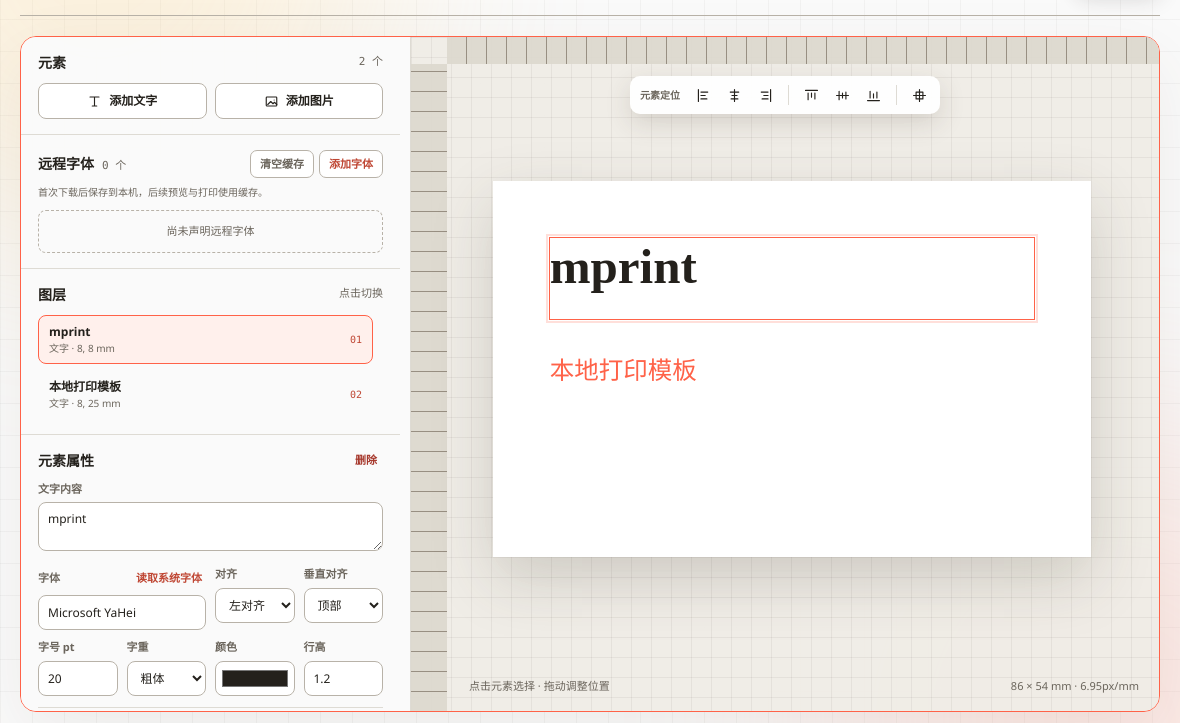
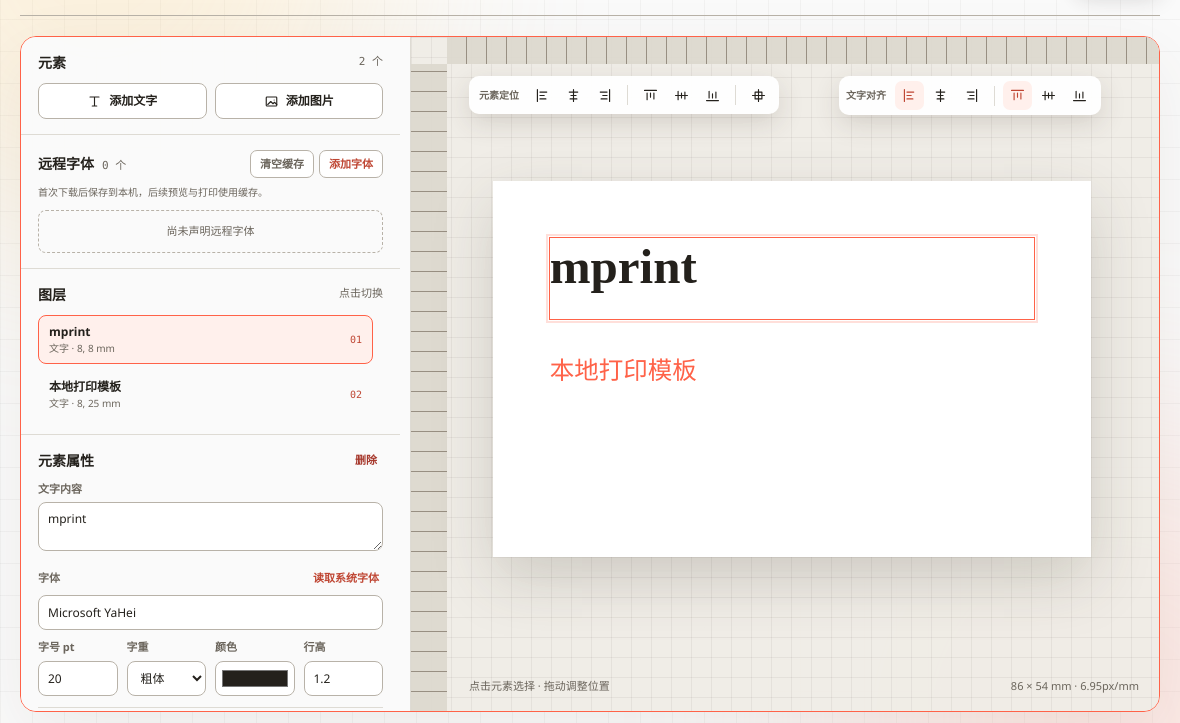
Before and after one commit to yulin96/mprint, an Electron app: page resources/editor/index.html in a window 1180 px wide. Shown: the part 77-800 px from the top of the page. Drawn offline with Linux system fonts and the light colour scheme; files that its build step writes are made by us from their sources.

Commit message:
feat: 添加文字对齐工具栏，支持水平和垂直对齐选项

```diff
--- a/resources/editor/editor.css
+++ b/resources/editor/editor.css
@@ -21,10 +21,6 @@
   --dropdown-pre-scale: 0.97;
   --dropdown-closing-scale: 0.99;
   --dropdown-ease: cubic-bezier(0.22, 1, 0.36, 1);
-  --acc-expand: 250ms;
-  --acc-collapse: 250ms;
-  --acc-chevron: 250ms;
-  --acc-ease: cubic-bezier(0.22, 1, 0.36, 1);
   font-family: 'Microsoft YaHei UI', 'PingFang SC', 'Segoe UI', sans-serif;
 }
 
@@ -87,7 +83,7 @@ button {
 .delete-button,
 .element-item,
 .canvas-toolbar button,
-.t-acc-head {
+.text-align-toolbar button {
   transition:
     color var(--duration-quick) var(--ease-smooth-out),
     border-color var(--duration-quick) var(--ease-smooth-out),
@@ -545,7 +541,7 @@ h1 {
   grid-column: 1 / -1;
 }
 .font-field {
-  grid-column: span 2;
+  grid-column: 1 / -1;
 }
 .field-heading {
   display: flex;
@@ -713,90 +709,18 @@ h1 {
   padding-top: 10px;
   border-top: 1px solid var(--line);
 }
-.advanced-properties .t-acc-head {
+.geometry-heading {
   display: flex;
   align-items: center;
+  justify-content: space-between;
   gap: 12px;
-  width: 100%;
-  padding: 0;
-  border: 0;
-  background: transparent;
-  cursor: pointer;
   font-size: 12px;
-  font-weight: 700;
-  text-align: left;
 }
-.advanced-properties .t-acc-head:hover {
-  color: var(--coral-dark);
-}
-.advanced-properties-meta {
-  margin-left: auto;
+.geometry-heading span {
   color: var(--muted);
   font-family: Consolas, monospace;
   font-size: 10px;
   font-weight: 400;
-}
-.t-acc-chevron svg {
-  width: 14px;
-  fill: none;
-  stroke: currentColor;
-  stroke-linecap: round;
-  stroke-linejoin: round;
-  stroke-width: 1.5;
-}
-
-/* grid-template-rows 0fr → 1fr gives a clean height animation
-   with no JS measurement; the inner element clips overflow. */
-.t-acc-panel {
-  display: grid;
-  grid-template-rows: 0fr;
-  transition: grid-template-rows var(--acc-collapse) var(--acc-ease);
-}
-.t-acc[data-open='true'] .t-acc-panel {
-  grid-template-rows: 1fr;
-  transition: grid-template-rows var(--acc-expand) var(--acc-ease);
-}
-.t-acc-panel-inner {
-  overflow: hidden;
-  opacity: 0;
-  filter: blur(2px);
-  transition:
-    opacity var(--acc-collapse) var(--acc-ease),
-    filter var(--acc-collapse) var(--acc-ease);
-}
-.t-acc[data-open='true'] .t-acc-panel-inner {
-  opacity: 1;
-  filter: blur(0);
-  transition:
-    opacity var(--acc-expand) var(--acc-ease),
-    filter var(--acc-expand) var(--acc-ease);
-}
-/* Flip the chevron vertically to turn the "v" into a "^".
-   scaleY(-1) about the centre passes through a flat line at
-   the midpoint (same look as a `d:` path morph) but animates
-   in every browser, unlike CSS `d:` morphing (Chromium only).
-   The chevron path is symmetric about the 16x16 viewBox
-   centre, so the flip lands exactly on the "^"; non-scaling
-   -stroke keeps the stroke width constant through the flip. */
-.t-acc-chevron {
-  display: inline-flex;
-  transform: scaleY(1);
-  transform-origin: center;
-  transition: transform var(--acc-chevron) var(--acc-ease);
-}
-.t-acc-chevron path {
-  vector-effect: non-scaling-stroke;
-}
-.t-acc[data-open='true'] .t-acc-chevron {
-  transform: scaleY(-1);
-}
-
-@media (prefers-reduced-motion: reduce) {
-  .t-acc-panel,
-  .t-acc-panel-inner,
-  .t-acc-chevron {
-    transition: none !important;
-  }
 }
 .geometry-grid {
   grid-template-columns: repeat(4, minmax(0, 1fr));
@@ -820,7 +744,7 @@ h1 {
   position: absolute;
   z-index: 10;
   top: 39px;
-  left: 50%;
+  left: 58px;
   display: flex;
   align-items: center;
   gap: 6px;
@@ -829,10 +753,49 @@ h1 {
   border-radius: 10px;
   background: rgba(255, 255, 255, 0.94);
   box-shadow: 0 9px 26px rgba(67, 58, 46, 0.16);
-  transform: translateX(-50%);
 }
 .canvas-toolbar[hidden] {
   display: none;
+}
+.text-align-toolbar {
+  position: absolute;
+  z-index: 10;
+  top: 39px;
+  right: 58px;
+  display: flex;
+  align-items: center;
+  gap: 6px;
+  min-height: 38px;
+  padding: 5px 7px;
+  border-radius: 10px;
+  background: rgba(255, 255, 255, 0.94);
+  box-shadow: 0 9px 26px rgba(67, 58, 46, 0.16);
+}
+.text-align-toolbar[hidden] {
+  display: none;
+}
+.text-align-toolbar > span {
+  margin-right: 3px;
+  color: var(--muted);
+  font-size: 10px;
+  font-weight: 700;
+  white-space: nowrap;
+}
+.text-align-toolbar button {
+  display: grid;
+  width: 29px;
+  height: 29px;
+  padding: 0;
+  border: 0;
+  border-radius: 7px;
+  background: transparent;
+  cursor: pointer;
+  place-items: center;
+}
+.text-align-toolbar button:hover,
+.text-align-toolbar button.is-active {
+  background: var(--coral-soft);
+  color: var(--coral-dark);
 }
 .canvas-toolbar > span {
   margin-right: 3px;
@@ -860,7 +823,8 @@ h1 {
   background: var(--coral-soft);
   color: var(--coral-dark);
 }
-.canvas-toolbar svg {
+.canvas-toolbar svg,
+.text-align-toolbar svg {
   width: 17px;
   fill: none;
   stroke: currentColor;
@@ -953,6 +917,12 @@ h1 {
   }
 }
 
+@media (max-width: 1120px) {
+  .text-align-toolbar {
+    top: 84px;
+  }
+}
+
 @media (max-height: 680px) {
   body {
     overflow-y: auto;
@@ -977,7 +947,7 @@ h1 {
   .delete-button,
   .element-item,
   .canvas-toolbar button,
-  .t-acc-head {
+  .text-align-toolbar button {
     transition: none !important;
   }
 }
--- a/resources/editor/editor.js
+++ b/resources/editor/editor.js
@@ -70,6 +70,9 @@ const paperControl = byId('paperControl')
 const paperSettingsButton = byId('paperSettingsButton')
 const paperPopover = byId('paperPopover')
 const canvasToolbar = byId('canvasToolbar')
+const textAlignToolbar = byId('textAlignToolbar')
+const textAlignButtons = Array.from(document.querySelectorAll('[data-text-align]'))
+const verticalAlignButtons = Array.from(document.querySelectorAll('[data-vertical-align]'))
 const elementList = byId('elementList')
 const elementCount = byId('elementCount')
 const remoteFontList = byId('remoteFontList')
@@ -552,25 +555,6 @@ function renderProperties() {
         wide: true
       }),
       fontControl(item),
-      control('对齐', item.align || 'left', (value) => updateSelected('align', value), {
-        choices: [
-          ['left', '左对齐'],
-          ['center', '居中'],
-          ['right', '右对齐']
-        ]
-      }),
-      control(
-        '垂直对齐',
-        item.verticalAlign || 'top',
-        (value) => updateSelected('verticalAlign', value),
-        {
-          choices: [
-            ['top', '顶部'],
-            ['middle', '居中'],
-            ['bottom', '底部']
-          ]
-        }
-      ),
       control(
         '字号 pt',
         item.fontSizePt || 12,
@@ -612,23 +596,15 @@ function renderProperties() {
     )
   }
 
-  const accordion = document.createElement('div')
-  accordion.className = 'advanced-properties t-acc'
-  accordion.dataset.open = 'false'
-  const summary = document.createElement('button')
-  summary.type = 'button'
-  summary.className = 't-acc-head'
-  summary.setAttribute('aria-expanded', 'false')
-  const summaryTitle = document.createElement('strong')
-  summaryTitle.textContent = '位置与尺寸'
-  const summaryMeta = document.createElement('span')
-  summaryMeta.className = 'advanced-properties-meta'
-  summaryMeta.textContent = `${item.xMm}, ${item.yMm} · ${item.widthMm} × ${item.heightMm} mm`
-  const chevron = document.createElement('span')
-  chevron.className = 't-acc-chevron'
-  chevron.setAttribute('aria-hidden', 'true')
-  chevron.innerHTML = '<svg viewBox="0 0 16 16"><path d="M4 6.5L8 10.5L12 6.5" /></svg>'
-  summary.append(summaryTitle, summaryMeta, chevron)
+  const geometrySection = document.createElement('div')
+  geometrySection.className = 'advanced-properties'
+  const geometryHeading = document.createElement('div')
+  geometryHeading.className = 'geometry-heading'
+  const geometryTitle = document.createElement('strong')
+  geometryTitle.textContent = '位置与尺寸'
+  const geometryMeta = document.createElement('span')
+  geometryMeta.textContent = `${item.xMm}, ${item.yMm} · ${item.widthMm} × ${item.heightMm} mm`
+  geometryHeading.append(geometryTitle, geometryMeta)
   const geometryGrid = document.createElement('div')
   geometryGrid.className = 'form-grid geometry-grid'
   geometryGrid.append(
@@ -649,25 +625,8 @@ function renderProperties() {
       ]
     })
   )
-  const panel = document.createElement('div')
-  panel.className = 't-acc-panel'
-  panel.id = `geometry-${item.id}`
-  panel.inert = true
-  panel.setAttribute('aria-hidden', 'true')
-  summary.setAttribute('aria-controls', panel.id)
-  const panelInner = document.createElement('div')
-  panelInner.className = 't-acc-panel-inner'
-  panelInner.append(geometryGrid)
-  panel.append(panelInner)
-  summary.addEventListener('click', () => {
-    const open = accordion.dataset.open === 'true'
-    accordion.dataset.open = String(!open)
-    summary.setAttribute('aria-expanded', String(!open))
-    panel.inert = open
-    panel.setAttribute('aria-hidden', String(open))
-  })
-  accordion.append(summary, panel)
-  propertyForm.append(accordion)
+  geometrySection.append(geometryHeading, geometryGrid)
+  propertyForm.append(geometrySection)
 }
 
 function renderList() {
@@ -717,7 +676,20 @@ function startDrag(event, item) {
 
 function renderCanvas() {
   const size = orientedPage()
-  canvasToolbar.hidden = !selectedItem()
+  const selected = selectedItem()
+  canvasToolbar.hidden = !selected
+  textAlignToolbar.hidden = selected?.type !== 'text'
+  if (selected?.type === 'text') {
+    textAlignButtons.forEach((button) => {
+      button.classList.toggle('is-active', button.dataset.textAlign === (selected.align || 'left'))
+    })
+    verticalAlignButtons.forEach((button) => {
+      button.classList.toggle(
+        'is-active',
+        button.dataset.verticalAlign === (selected.verticalAlign || 'top')
+      )
+    })
+  }
   const maxWidth = Math.max(420, stage.clientWidth - 150)
   const maxHeight = Math.max(420, stage.clientHeight - 130)
   canvasScale = Math.min(maxWidth / size.widthMm, maxHeight / size.heightMm)
@@ -942,6 +914,14 @@ useDefaultPageSize.addEventListener('change', () => {
   )
   render()
 })
+textAlignButtons.forEach((button) => {
+  button.addEventListener('click', () => updateSelected('align', button.dataset.textAlign))
+})
+verticalAlignButtons.forEach((button) => {
+  button.addEventListener('click', () =>
+    updateSelected('verticalAlign', button.dataset.verticalAlign)
+  )
+})
 byId('addText').addEventListener('click', addText)
 byId('addImage').addEventListener('click', () => imageInput.click())
 byId('addRemoteFont').addEventListener('click', () => {
--- a/resources/editor/index.html
+++ b/resources/editor/index.html
@@ -244,6 +244,69 @@
               </svg>
             </button>
           </div>
+          <div id="textAlignToolbar" class="text-align-toolbar" aria-label="文字对齐方式" hidden>
+            <span>文字对齐</span>
+            <div class="toolbar-group" aria-label="水平对齐">
+              <button
+                type="button"
+                data-text-align="left"
+                aria-label="文字左对齐"
+                title="文字左对齐"
+              >
+                <svg viewBox="0 0 20 20" aria-hidden="true">
+                  <path d="M4 3v14M7 6h8M7 10h5M7 14h7" />
+                </svg>
+              </button>
+              <button type="button" data-text-align="center" aria-label="文字居中" title="文字居中">
+                <svg viewBox="0 0 20 20" aria-hidden="true">
+                  <path d="M10 3v14M5 6h10M7 10h6M6 14h8" />
+                </svg>
+              </button>
+              <button
+                type="button"
+                data-text-align="right"
+                aria-label="文字右对齐"
+                title="文字右对齐"
+              >
+                <svg viewBox="0 0 20 20" aria-hidden="true">
+                  <path d="M16 3v14M5 6h8M8 10h5M6 14h7" />
+                </svg>
+              </button>
+            </div>
+            <div class="toolbar-divider" aria-hidden="true"></div>
+            <div class="toolbar-group" aria-label="垂直对齐">
+              <button
+                type="button"
+                data-vertical-align="top"
+                aria-label="文字顶部对齐"
+                title="文字顶部对齐"
+              >
+                <svg viewBox="0 0 20 20" aria-hidden="true">
+                  <path d="M3 4h14M6 7v8M10 7v5M14 7v7" />
+                </svg>
+              </button>
+              <button
+                type="button"
+                data-vertical-align="middle"
+                aria-label="文字垂直居中"
+                title="文字垂直居中"
+              >
+                <svg viewBox="0 0 20 20" aria-hidden="true">
+                  <path d="M3 10h14M6 5v10M10 7v6M14 6v8" />
+                </svg>
+              </button>
+              <button
+                type="button"
+                data-vertical-align="bottom"
+                aria-label="文字底部对齐"
+                title="文字底部对齐"
+              >
+                <svg viewBox="0 0 20 20" aria-hidden="true">
+                  <path d="M3 16h14M6 5v8M10 8v5M14 6v7" />
+                </svg>
+              </button>
+            </div>
+          </div>
           <div id="paper" class="paper"></div>
           <div id="paperMeta" class="paper-meta">—</div>
           <div class="stage-help">点击元素选择 · 拖动调整位置</div>
```
Also changed, not shown: design-qa.md (added, +57 -0 lines).
